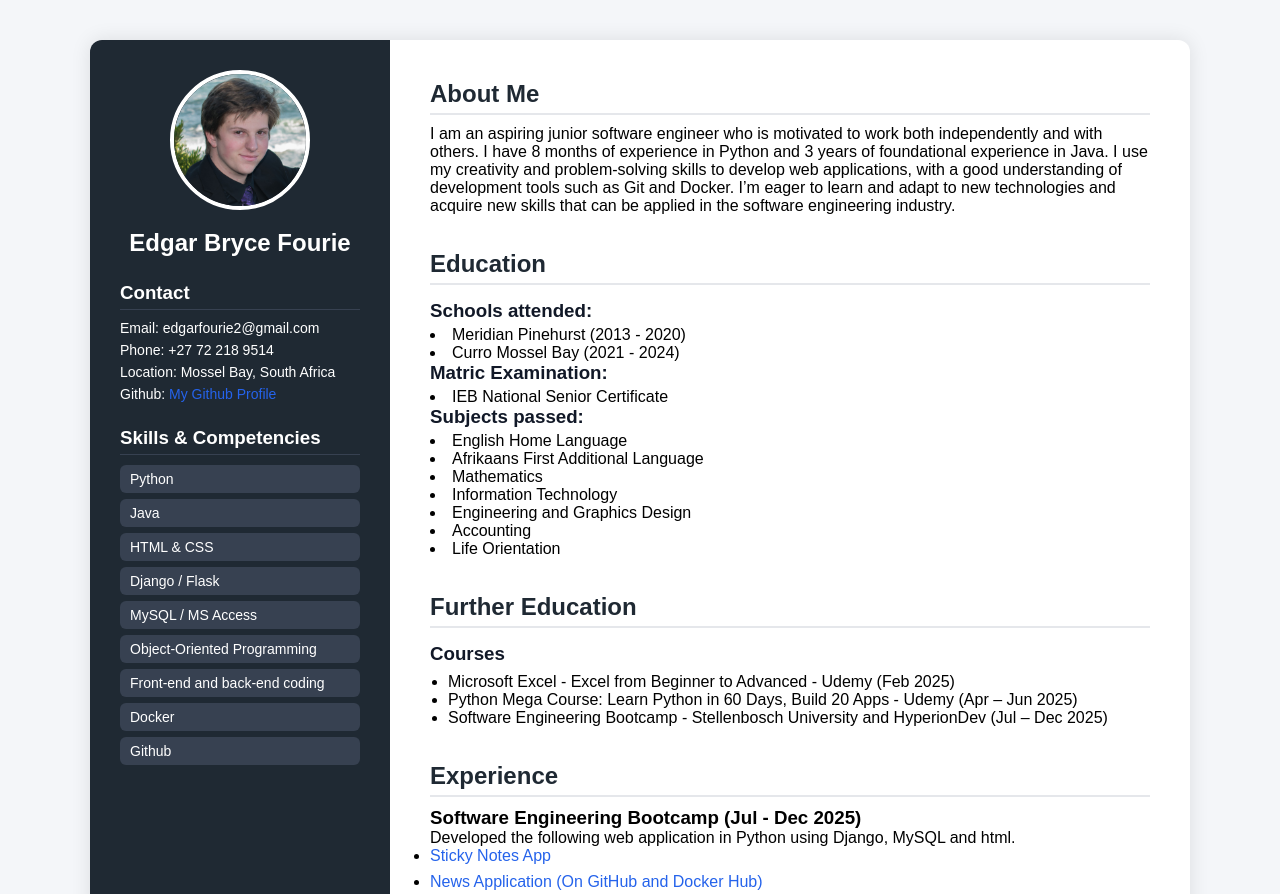
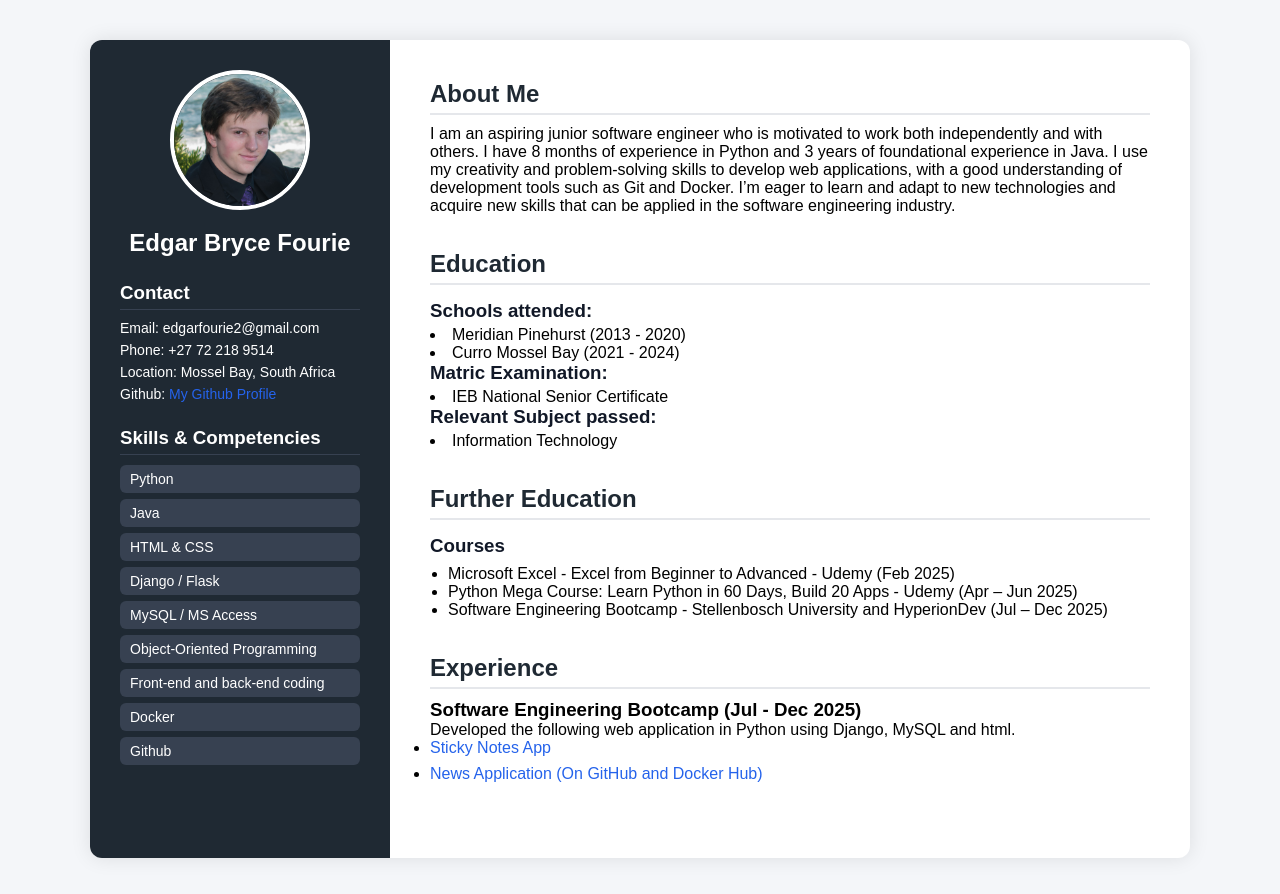
Before and after one commit to Drago7532/MyCV, a plain HTML site: page index.html in a window 1280 px wide. Shown: the top 894 px of the page. Drawn offline with Linux system fonts and the light colour scheme.

Commit message:
Updated CV

```diff
--- a/index.html
+++ b/index.html
@@ -62,14 +62,9 @@
                     <h3>Matric Examination:</h3>
                     <li>IEB National Senior Certificate</li>
 
-                    <h3>Subjects passed:</h3>
-                    <li>English Home Language</li>
-                    <li>Afrikaans First Additional Language</li>
-                    <li>Mathematics</li>
+                    <h3> Relevant Subject passed:</h3>
                     <li>Information Technology</li>
-                    <li>Engineering and Graphics Design</li>
-                    <li>Accounting</li>
-                    <li>Life Orientation</li>
+
                 </div>
             </section>
 
```
